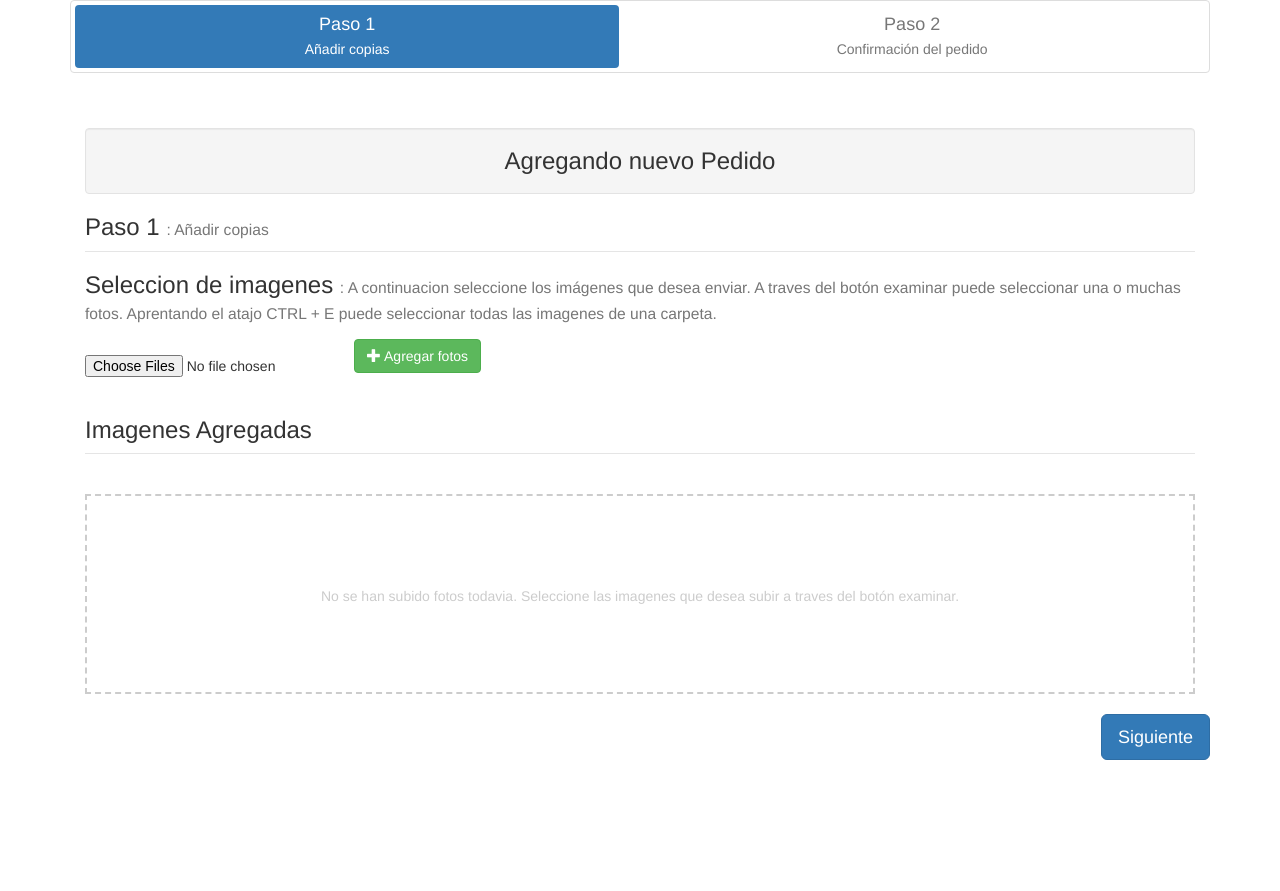
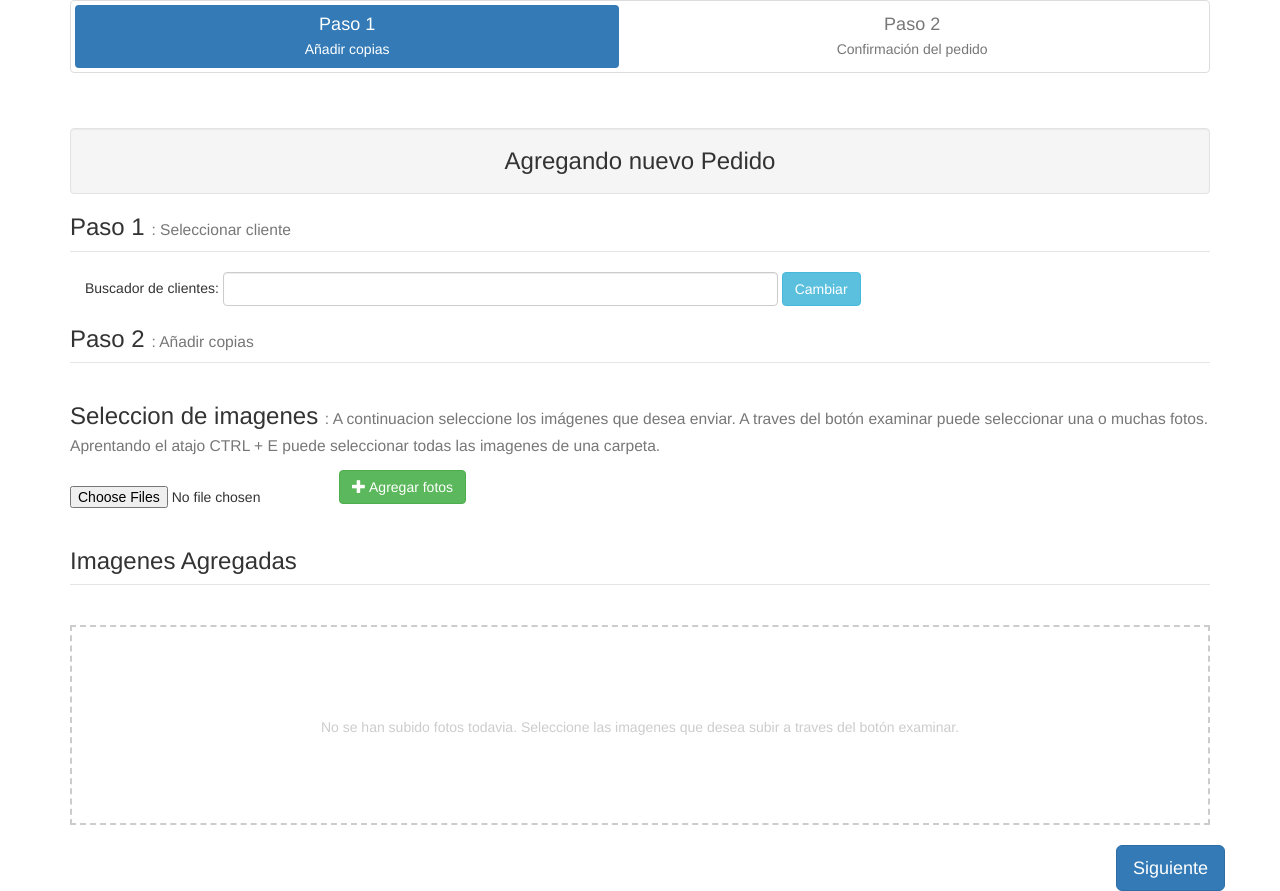
Before and after one commit to Machi3mfl/cake-lab, a CakePHP app: the page made by app/View/Pedidos/add.ctp in a window 1280 px wide. Before the commit the page ends 760 px from the top, so only its background shows below. Run offline with PHP 8.4 and a stand-in for CakePHP, Linux system fonts and the light colour scheme; the template is opened without the code that fills it, so the values that code supplies are empty; form fields are guessed from the names that the template uses; some libraries are stand-ins or nearby versions.

Commit message:
agregado buscador de clientes en pedidos/add
se agregó buscador de clientes con jquery autocomplete

```diff
--- a/app/Controller/PedidosController.php
+++ b/app/Controller/PedidosController.php
@@ -194,4 +194,5 @@ class PedidosController extends AppController {
 
     }
 
+
 }
--- a/app/View/Layouts/default.ctp
+++ b/app/View/Layouts/default.ctp
@@ -12,10 +12,6 @@
          JqueryFileUpload - CakePHP v 0.1
          Bootstrap Validator v 5.2.0
     -->
-
-
-
-
     <script src="https://ajax.googleapis.com/ajax/libs/jquery/2.1.3/jquery.min.js"></script>
     <script src="https://ajax.googleapis.com/ajax/libs/jqueryui/1.11.2/jquery-ui.min.js"></script>
     <script src="https://maxcdn.bootstrapcdn.com/bootstrap/3.3.2/js/bootstrap.min.js"></script>
--- a/app/View/Pedidos/add.ctp
+++ b/app/View/Pedidos/add.ctp
@@ -1,12 +1,5 @@
-<style>.table > tbody > tr > .thick-line {
-    border-top: 2px solid;
-}
-body{
-    margin-bottom:3%;
-}
-</style>
 <div class="container">
-	<div class="row form-group">
+	<div class="row form-group"> <!--- PASOS TABS ------------------->
         <div class="col-xs-12">
             <ul class="nav nav-pills nav-justified thumbnail setup-panel">
                 <li class="active"><a href="#step-1">
@@ -20,11 +13,20 @@ body{
             </ul>
         </div>
 	</div>
-    <div class="row setup-content" id="step-1">
+  <div class="row setup-content" id="step-1"> <!--  PASO 1 --------------------------->
+      <div class="col-xs-12 col-md-12">
+          <h3 class="text-center well"><?php echo __('Agregando nuevo Pedido'); ?></h3>
+          <legend><h3> Paso 1 <small>: Seleccionar cliente</small></h3></legend>
+          <div class="col-xs-12 form-inline" >
+            Buscador de clientes:
+            <input id="buscador" type="text" class="form-control">
+            <button type="button" class="btn btn-info" onClick="habilitarBuscador()">Cambiar</button>
+          </div>
+          <div class="row">
             <div class="col-xs-12">
-            <div class="col-md-12 ">
-                <h3 class="text-center well"><?php echo __('Agregando nuevo Pedido'); ?></h3>
-                <legend><h3> Paso 1 <small>: Añadir copias</small></h3></legend>
+              <legend><h3> Paso 2 <small>: Añadir copias</small></h3></legend>
+            </div>
+          </div>
           <div>
             <h3> Seleccion de imagenes <small>: A continuacion seleccione los imágenes que desea enviar.
                 A traves del botón examinar puede seleccionar una o muchas fotos. Aprentando el atajo CTRL + E puede seleccionar todas las imagenes de una carpeta.</small></h3>
@@ -40,21 +42,7 @@ body{
             </div>
               <?php   echo $this->Form->end(); ?>
             <br>
-<script type="text/javascript">
-$("#submit").bind('click', function(){
-    $.ajax({
-        async:true,
-        type:'post',
-        complete:function(request, json) {
-            $('#resultados').html(request.responseText);
-        },
-        url:'/uploads/index',
-        data:$(this).parents('form:first').serialize()
-    })
-});
-</script>
-
-<div id="resultados" >
+        <div id="resultados" > <!--******************** DIV IMAGENES AGREGADAS ***************-->
           <?php
           if(isset($cantidad)) :  {
             echo $this->Form->input('cantidad',array('value'=>$cantidad,'hidden'=> true,'label'=>false));
@@ -69,34 +57,28 @@ $("#submit").bind('click', function(){
           <br>
           <?php if(isset($imgs)) :  {?>
           <!-- Table -->
-    <div class="table-responsive">
+          <div class="table-responsive"> <!--- TABLA PARA IMAGENES SUBIDAS - ----->
           <table class="table table-hover">
             <thead>
               <tr>
                 <th>Miniatura</th><th>Nombre</th><th>Categoria</th><th>Papel</th><th>Tamaño</th><th>Borde</th><th>Cantidad</th><th>Acciones</th>
               </tr>
             </thead>
-
             <tbody>
               <?php }
               $cant = 0;
-    foreach($imgs as $img) :
-
-        ?>
+              foreach($imgs as $img) :?>
             <tr>
-
       <td>
         <?php echo $this->Form->input('Upload.'.$cant.'.id',array('value'=>$img['Upload']['id'],'hidden'=> true,'label'=>false));?>
         <?php echo $this->Form->input('Upload.'.$cant.'.photo_dir',array('value'=>$img['Upload']['photo_dir'],'hidden'=> true,'label'=>false));?>
-            <?php echo $this->Html->image('../files/uploads/'.$img['Upload']['photo_dir'].'/thumb_'.$img['Upload']['photo'],
-                        array('id'=>'imageresource') ); ?>
+        <?php echo $this->Html->image('../files/uploads/'.$img['Upload']['photo_dir'].'/thumb_'.$img['Upload']['photo'],array('id'=>'imageresource') ); ?>
       </td>
       <td>
-
         <?php echo $this->Form->input('Upload.'.$cant.'.photo',array('value'=>$img['Upload']['photo'],'hidden'=> true,'label'=>false));?>
         <?php echo $img['Upload']['photo']; ?>
       </td>
-        <?php   echo $this->Form->create('Upload.Copias',array('type' => 'file','class'=>'form-inline','url' => array('controller' => 'pedidos', 'action' => 'confirmar'))); ?>
+        <?php echo $this->Form->create('Upload.Copias',array('type' => 'file','class'=>'form-inline','url' => array('controller' => 'pedidos', 'action' => 'confirmar'))); ?>
       <td>
         <?php echo $this->Form->select('Upload.Copias.'.$cant.'.categoria', $categorias ,array('class'=>'form-control')); ?>
       </td>
@@ -112,7 +94,6 @@ $("#submit").bind('click', function(){
       <td>
         <?php echo $this->Form->input('Upload.Copias.'.$cant.'.cantidad',array('class'=>'form-control','placeholder'=>'Ingrese cantidad', 'label'=> false)); ?>
       </td>
-
       <td>
         <button type="button" class="btn btn-info">
           <span class="glyphicon glyphicon-plus" aria-hidden="true"></span>
@@ -126,8 +107,8 @@ $("#submit").bind('click', function(){
         $cant++;
         endforeach;
         $this->Form->end();
-    else: ?>
-
+        else:
+      ?>
       <!-- Drop Zone -->
       <div class="upload-drop-zone" id="drop-zone">
         No se han subido fotos todavia. Seleccione las imagenes que desea subir a traves del botón examinar.
@@ -137,29 +118,25 @@ $("#submit").bind('click', function(){
       ?>
       </tbody>
     </table> <!-- div tabla imagenes -->
-    </div>
+  </div> <!--- TABLA PARA IMAGENES SUBIDAS - ----->
   </div> <!-- div resultados -->
-    </div>
-        <br>
+  </div><br>
     <button id="activate-step-2" type="button" class="btn btn-primary btn-lg pull-right">Siguiente</button>
-    </div>
-    </div>
-    </div>
-    <div class="row setup-content" id="step-2">
-        <div class="col-xs-12">
-            <div class="col-md-12">
+  </div> <!-- COL-MD-12 COL-XS-12 - -->
+  </div> <!-- FIN PASO 1 ------------------------------->
+  <div class="row setup-content" id="step-2"> <!-- PASO 2 -------------------->
+    <div class="col-xs-12 col-md-12">
       <h3 class="text-center well">Completando pedido</h3>
       <legend><h3> Paso 2 <small>: Confirmación del pedido</small></h3></legend>
-
       <div class="col-md-6">
         <blockquote>
-                    <ul type="none">
+          <ul type="none" class="datosCliente">
             <li>Cliente: <small>Apellido Nombre</small> </li>
             <li>Direccion: <small> Provincia / Localidad / Calle Numero Piso </small> </li>
             <li>Contacto: <small> Email / Telefono </small></li>
           </ul>
         </blockquote>
-                </div>
+      </div> <!-- FIN COL-MD-6 -->
       <div class="col-md-5">
         <blockquote>
           <h4> Observaciones </h4>
@@ -169,24 +146,17 @@ $("#submit").bind('click', function(){
                       "placeHolder"=>'Ingrese observaciones sobre el pedido'));
           ?>
         </blockquote>
-                </div>
+      </div> <!-- FIN COL-MD-5 -->
       <div id="detalle" class="col-md-12">
         <legend>
           <h3> Copias </h3>
         </legend>
       <div id="precios" style="display: none;"></div>
       <div class="table-responsive">
-                <table class="table table-hover" cellspacing="0" cellpadding="0">
+        <table id="tablaPrecios" class="table table-hover" cellspacing="0" cellpadding="0">
         <thead>
           <tr>
-                        <th>Archivo</th><th>Cantidad</th><th>Categoria</th><th>Papel</th><th>maño
-                        </th>
-                        <th>
-                            Borde
-                        </th>
-                        <th>
-                            Precio Unitario
-                        </th>
+            <th>Archivo</th><th>Cantidad</th><th>Categoria</th><th>Papel</th><th>Tamaño</th><th>Borde</th><th>Precio Unitario</th>
           </tr>
         </thead>
         <tbody>
@@ -194,27 +164,15 @@ $("#submit").bind('click', function(){
             $cant = 0;
             foreach($imgs as $img) : ?>
           <tr>
-                        <td id="nombre">
+          <td>
               <?php echo $img['Upload']['photo']; ?>
           </td>
-                        <td id='<?php echo 'cantidad'.$cant; ?>'>
-
-                        </td>
-                        <td id='<?php echo 'categoria'.$cant; ?>'>
-
-                        </td>
-                        <td id='<?php echo 'papel'.$cant; ?>'>
-
-                        </td>
-                        <td id='<?php echo 'tamano'.$cant; ?>'>
-
-                        </td>
-                        <td id='<?php echo 'borde'.$cant; ?>'>
-
-                        </td>
-                        <td id='<?php echo 'precio'.$cant; ?>'  class="text-right">
-
-                        </td>
+          <td id='<?php echo 'cantidad'.$cant; ?>'></td>
+          <td id='<?php echo 'categoria'.$cant; ?>'></td>
+          <td id='<?php echo 'papel'.$cant; ?>'></td>
+          <td id='<?php echo 'tamano'.$cant; ?>'></td>
+          <td id='<?php echo 'borde'.$cant; ?>'></td>
+          <td id='<?php echo 'precio'.$cant; ?>'  class="text-right"></td>
           </tr>
           <?php
           $cant++;
@@ -232,84 +190,105 @@ $("#submit").bind('click', function(){
         </tbody>
         </table>
         </div> <!-- table responsive : detalles -->
-                </div>
-            </div>
+      </div> <!-- FIN DIV DETALLES ----------------------->
       <br>
       <button id="confirmar" class="btn btn-success btn-lg pull-right">Confirmar</button>
-            </div>
-        </div>
-</div>
+    </div> <!-- FIN COLS 12 --------------------------->
+  </div> <!-- FIN PASO 2 ------------------------------>
+</div> <!--    FIN CONTAINER GENERAL ---->
+<script type="text/javascript">
+	$("#submit").bind('click', function(){
+    $.ajax({
+        async:true,
+        type:'post',
+        complete:function(request, json) {
+          $('#resultados').html(request.responseText);
+        },
+        url:'/uploads/index',
+        data:$(this).parents('form:first').serialize()
+    })
+	});
+</script>
+<script>
+$(document).ready(function(){
+	 /******** JQUERY AUTOCOMPLETE ***************/
+  $('#buscador').autocomplete({
+    minLength: 2,
+    delay: 2,
+    source: function (request,response){
+      $.getJSON('/laboratorio/clientes/buscarPorNombre',request, function(data,status,xhr){
+        response(data);
+      });
+    },
+    focus: function (event,ui){
+      if (ui.item.value!=null)
+        $("#buscador").val(ui.item.label);
+      return false;
+    },
+    select: function(event,ui){
+      $valor = ui.item.value;
+      $buscador= $("#buscador");
+      if($valor!=null && $valor!='No hay resultados'){
+        $buscador.val(ui.item.label);
+        $buscador.prop('disabled',true);
+      }
+      else{
+        $buscador.attr('value','');
+      }
+      return false;
+    }
+  });
+});
+function buscarCliente(){
+
+}
+
+function habilitarBuscador(){
+  $buscador= $("#buscador");
+  $buscador.prop('disabled',false);
+}
+</script>
 <script>
   var x;
   x=$(document);
   x.ready(inicializarEventos);
-
   function inicializarEventos(){
     var x1= $("#activate-step-2");
     x1.click(obtenerPrecios);
-
-    var x2= $("#activate-step-2");
-    x2.click(obtenerDatos);
-
     var c= $("#confirmar");
     c.click(confirmarPedido);
-
-
 }
 
 function obtenerPrecios(){
     var datos = $("#UploadCopiasAddForm").serialize();
-
     $.ajax({
       method: "POST",
       url: "../precios/getPrecios",
       data: datos
     })
-    .done(function( respuesta ) {
-        $("#precios").html(respuesta);
-        var precio,cantidad,importe,pre,subtotal;
-        var total= parseInt($("#cantidad").val());
+    .done(function( precios ) {
+			var precios = $.parseJSON(precios);
 			importe=0;
-        for(var i=0; i<total; i++){
-            precio = $("#PrecioPrecio"+i);
-            $("#precio"+i).text("$ "+precio.text());
-            cantidad = parseInt($("#UploadCopias"+i+"Cantidad").val());
-            pre=parseFloat(precio.text()).toFixed(2);
-            subtotal= cantidad*pre;
-            importe = importe + subtotal;
-        }
-        $("#importe-total").text("$ "+importe.toFixed(2));
-    });
-}
-
-function obtenerDatos(){
-    /** obtiene datos de los select
-     *  categoria
-     *  papel
-     *  tamaño
-     *  borde
-     *  cantidad
-     *
-     * **/
-    var cat,papel,tamano,borde,cant;
-    var total= parseInt($("#cantidad").val());
-    for(var i=0; i<total; i++){
+			for(i=0;i<precios.length;i++){
 				cat= $("#UploadCopias"+i+"Categoria option:selected");
 				papel= $("#UploadCopias"+i+"Papel option:selected");
 				tamano= $("#UploadCopias"+i+"Tamano option:selected");
 				borde= $("#UploadCopias"+i+"Borde option:selected");
 				cant = $("#UploadCopias"+i+"Cantidad");
-
-
+				cantidad = parseInt($("#UploadCopias"+i+"Cantidad").val());
+				precio = precios[i].Precio.precio;
 				$("#categoria"+i).text(cat.text());
 				$("#papel"+i).text(papel.text());
 				$("#tamano"+i).text(tamano.text());
 				$("#borde"+i).text(borde.text());
 				$("#cantidad"+i).text(cant.val());
-
-
-
+			  $("#precio"+i).text(precio);
+				pre=parseFloat(precio).toFixed(2);
+				subtotal= cantidad*pre;
+				importe= importe + subtotal;
 			}
+			$("#importe-total").text("$ "+importe.toFixed(2));
+    });
 }
 
 function confirmarPedido(){
@@ -318,12 +297,9 @@ function confirmarPedido(){
 </script>
 <script>
 $(document).ready(function() {
-
     var navListItems = $('ul.setup-panel li a'),
         allWells = $('.setup-content');
-
     allWells.hide();
-
     navListItems.click(function(e)
     {
       e.preventDefault();
@@ -339,15 +315,10 @@ $(document).ready(function() {
     });
 
     $('ul.setup-panel li.active a').trigger('click');
-
     $('#activate-step-2').on('click', function(e) {
     $('ul.setup-panel li:eq(1)').removeClass('disabled');
     $('ul.setup-panel li a[href="#step-2"]').trigger('click');
-
-        //$(this).remove();
     });
-
-
 });
 
 </script>
--- a/app/webroot/css/style.css
+++ b/app/webroot/css/style.css
@@ -33,3 +33,22 @@ body{
 .clear {
   clear: both;
 }
+
+
+.table > tbody > tr > .thick-line {
+    border-top: 2px solid;
+}
+body{
+    margin-bottom:3%;
+}
+
+
+/*******************AUTOCOMPLETE****************************************************************/
+
+#buscador{
+  width: 50% !important;
+}
+
+.ui-autocomplete-loading {
+    background: white url('../img/ui-anim_basic_16x16.gif') right center no-repeat !important;
+}
--- a/app/webroot/js/Pedidos/add.js
+++ b/app/webroot/js/Pedidos/add.js
@@ -45,3 +45,5 @@ cargar_change('Categoria', 'Papel', '/Productos/superficies_by_category/');
 cargar_change('Papel', 'Tamano', '/Productos/tamano_by_superficie/', 'Categoria');
 
 });
+
+/******************** AUTOCOMPLETE *******************/
--- /dev/null
+++ b/desktop.ini
@@ -0,0 +1,4 @@
+[ViewState]
+Mode=
+Vid=
+FolderType=Generic
```
Also changed, not shown: app/Controller/ClientesController.php (+36 -0 lines), app/Controller/PreciosController.php (+5 -7 lines), nbproject/private/private.xml (+6 -2 lines), app/webroot/img/ui-anim_basic_16x16.gif (added). Lines whose indentation alone changed are shown as unchanged.
